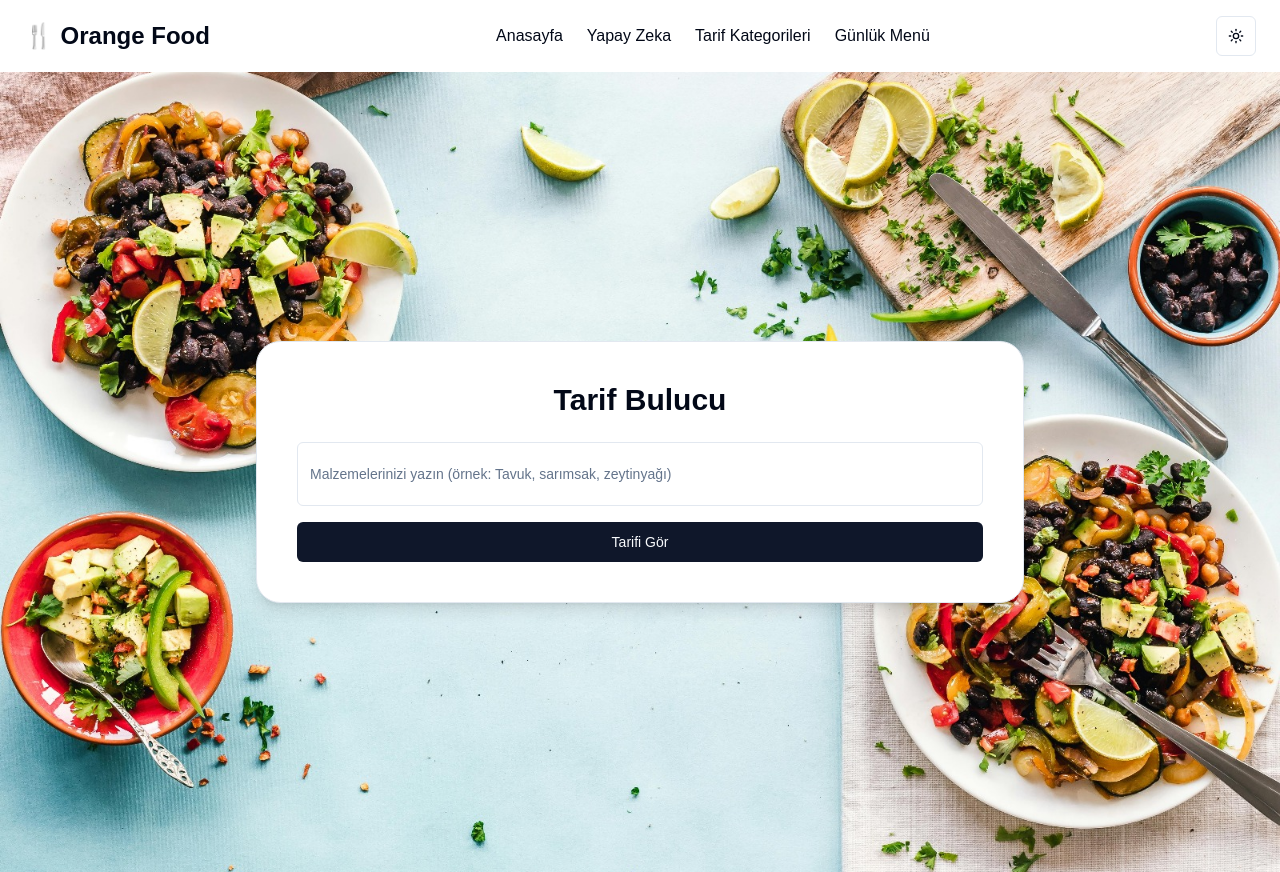
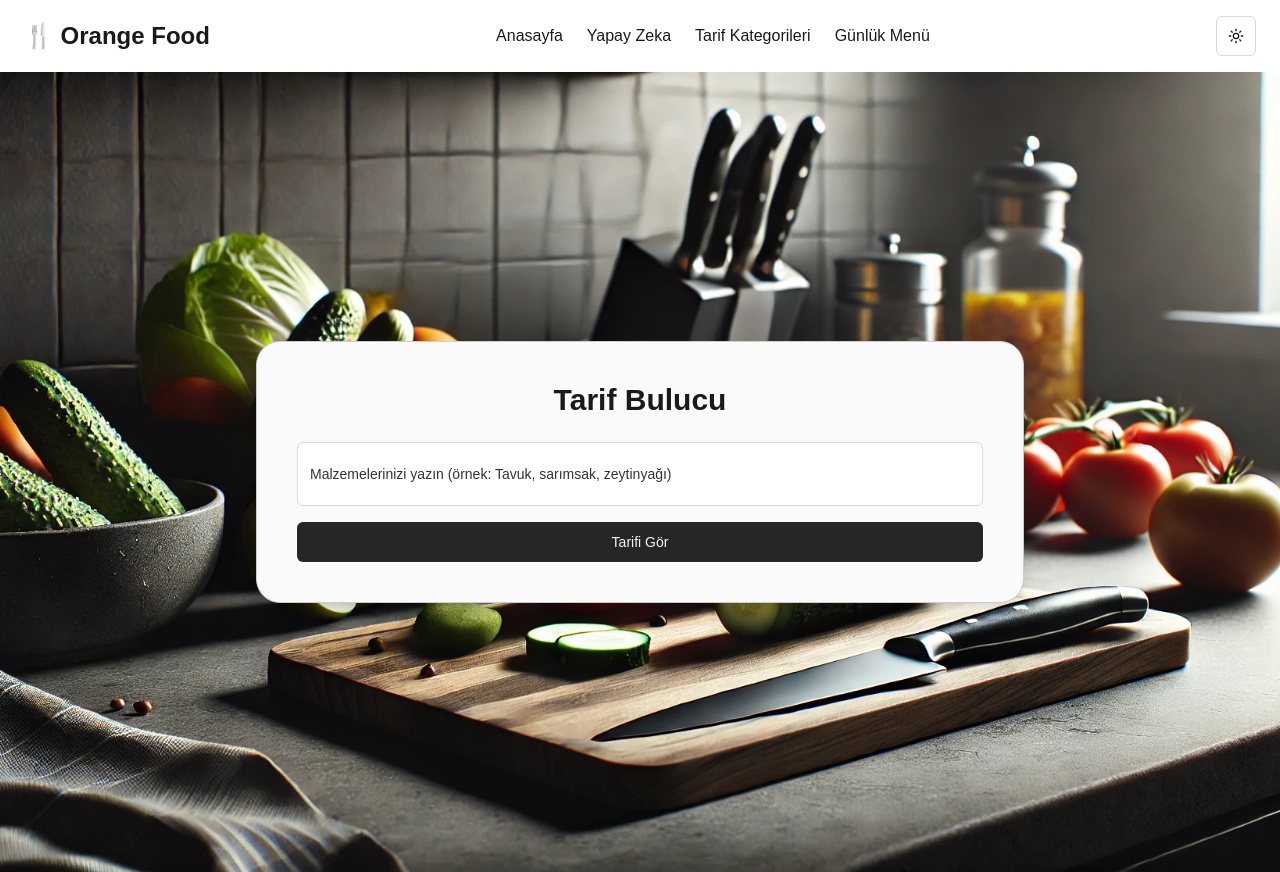
Before and after one commit to Furkanaslnn/orange-food, a Next.js app: page /ai-recipes in a window 1280 px wide. Built offline with nearby package versions, Linux system fonts and the light colour scheme.

Commit message:
categories

```diff
--- a/app/categories/page.tsx
+++ /dev/null
@@ -1,7 +0,0 @@
-import React from "react";
-
-const Categories = () => {
-  return <div>Categories</div>;
-};
-
-export default Categories;
--- a/app/components/Header.tsx
+++ b/app/components/Header.tsx
@@ -41,7 +41,7 @@ const Header = () => {
             Yapay Zeka
           </Link>
           <Link
-            href="/categories"
+            href="/foodrecipe"
             className="text-foreground dark:text-foreground hover:text-primary dark:hover:text-primary"
           >
             Tarif Kategorileri
@@ -96,7 +96,7 @@ const Header = () => {
                 Yapay Zeka
               </Link>
               <Link
-                href="/categories"
+                href="/foodrecipe"
                 className="hover:text-primary"
                 onClick={() => setMenuOpen(false)}
               >
--- a/app/components/HomePageCards.tsx
+++ b/app/components/HomePageCards.tsx
@@ -57,7 +57,7 @@ const HomePageCards = () => {
               <Button
                 variant="default"
                 className="w-full"
-                onClick={() => (window.location.href = "/categories")}
+                onClick={() => (window.location.href = "/foodrecipe")}
               >
                 İncele
               </Button>
--- /dev/null
+++ b/app/foodrecipe/Categories.tsx
@@ -0,0 +1,44 @@
+"use client";
+
+import React from "react";
+import { Button } from "@/components/ui/button";
+import { useCategory } from "./CategoryContext";
+
+const Categories = () => {
+  const { selectedCategory, setSelectedCategory } = useCategory();
+
+  const categories = [
+    "Kahvaltılık",
+    "Çorba",
+    "Ana Yemek",
+    "Etli",
+    "Sebzeli",
+    "Tatlı",
+    "Atıştırmalık",
+    "İçecek",
+    "Salata",
+    "Fast Food",
+  ];
+
+  return (
+    <div className="container mx-auto py-6 px-4">
+      <h1 className="text-2xl font-bold text-center mb-4 text-foreground">
+        Kategoriler
+      </h1>
+      <div className="flex flex-wrap justify-center gap-4">
+        {categories.map((category, index) => (
+          <Button
+            key={index}
+            variant={selectedCategory === category ? "ghost" : "outline"}
+            onClick={() => setSelectedCategory(category)} // Kategori seçimi
+            className="px-4 py-2 text-sm bg-card text-card-foreground hover:bg-muted hover:text-muted-foreground"
+          >
+            {category}
+          </Button>
+        ))}
+      </div>
+    </div>
+  );
+};
+
+export default Categories;
--- /dev/null
+++ b/app/foodrecipe/CategoryContext.tsx
@@ -0,0 +1,37 @@
+"use client";
+
+import React, { createContext, useContext, useState } from "react";
+
+// Context için Tip Tanımlamaları
+interface CategoryContextType {
+  selectedCategory: string;
+  setSelectedCategory: (category: string) => void;
+}
+
+// Varsayılan değer
+const CategoryContext = createContext<CategoryContextType | undefined>(
+  undefined
+);
+
+// Provider Bileşeni
+export const CategoryProvider: React.FC<{ children: React.ReactNode }> = ({
+  children,
+}) => {
+  const [selectedCategory, setSelectedCategory] =
+    useState<string>("Kahvaltılık");
+
+  return (
+    <CategoryContext.Provider value={{ selectedCategory, setSelectedCategory }}>
+      {children}
+    </CategoryContext.Provider>
+  );
+};
+
+// Context'i Kullanmak İçin Bir Hook
+export const useCategory = (): CategoryContextType => {
+  const context = useContext(CategoryContext);
+  if (!context) {
+    throw new Error("useCategory must be used within a CategoryProvider");
+  }
+  return context;
+};
--- /dev/null
+++ b/app/foodrecipe/categorymeals.tsx
@@ -0,0 +1,77 @@
+"use client";
+
+import React from "react";
+import { Button } from "@/components/ui/button";
+import {
+  Card,
+  CardContent,
+  CardFooter,
+  CardHeader,
+} from "@/components/ui/card";
+import { useCategory } from "./CategoryContext";
+
+interface Meal {
+  id: number;
+  name: string;
+  image: string;
+}
+
+interface Meals {
+  [key: string]: Meal[];
+}
+
+const meals: Meals = {
+  Kahvaltılık: [
+    { id: 1, name: "Menemen", image: "/images/menemen.jpg" },
+    { id: 2, name: "Sucuklu Yumurta", image: "/images/sucuklu-yumurta.jpg" },
+    { id: 3, name: "Peynir Tabağı", image: "/images/peynir-tabagi.jpg" },
+  ],
+  Çorba: [
+    { id: 4, name: "Mercimek Çorbası", image: "/images/mercimek-corbasi.jpg" },
+    { id: 5, name: "Ezogelin Çorbası", image: "/images/ezogelin.jpg" },
+    { id: 6, name: "Domates Çorbası", image: "/images/domates-corbasi.jpg" },
+  ],
+  "Ana Yemek": [
+    { id: 7, name: "Kuru Fasulye", image: "/images/kuru-fasulye.jpg" },
+    { id: 8, name: "Tavuk Sote", image: "/images/tavuk-sote.jpg" },
+    { id: 9, name: "Mantı", image: "/images/manti.jpg" },
+  ],
+};
+
+const CategoryMeals = () => {
+  const { selectedCategory } = useCategory();
+
+  return (
+    <div className="container mx-auto py-6 px-4">
+      <h2 className="text-2xl font-bold text-center mb-6 text-foreground">
+        {selectedCategory} Tarifleri
+      </h2>
+      <div className="grid grid-cols-1 sm:grid-cols-2 md:grid-cols-3 gap-6">
+        {meals[selectedCategory]?.map((meal: Meal) => (
+          <Card
+            key={meal.id}
+            className="bg-card text-card-foreground border border-border"
+          >
+            <CardHeader>
+              <img
+                src={meal.image}
+                alt={meal.name}
+                className="w-full h-40 object-cover rounded-t-md"
+              />
+            </CardHeader>
+            <CardContent>
+              <h3 className="text-lg font-semibold">{meal.name}</h3>
+            </CardContent>
+            <CardFooter>
+              <Button variant="outline" className="w-full">
+                Tarif Detayları
+              </Button>
+            </CardFooter>
+          </Card>
+        ))}
+      </div>
+    </div>
+  );
+};
+
+export default CategoryMeals;
--- /dev/null
+++ b/app/foodrecipe/page.tsx
@@ -0,0 +1,22 @@
+import React from "react";
+import Header from "../components/Header";
+
+import CategoryMeals from "./categorymeals";
+import { CategoryProvider } from "./CategoryContext";
+import Categories from "./categories";
+
+const FoodRecipe = () => {
+  return (
+    <div>
+      <Header />
+      <CategoryProvider>
+        <div className="container mx-auto">
+          <Categories />
+          <CategoryMeals />
+        </div>
+      </CategoryProvider>
+    </div>
+  );
+};
+
+export default FoodRecipe;
--- a/app/globals.css
+++ b/app/globals.css
@@ -9,29 +9,29 @@ body {
 @layer base {
   :root {
     --background: 0 0% 100%;
-    --foreground: 222.2 84% 4.9%;
-    --card: 0 0% 100%;
-    --card-foreground: 222.2 84% 4.9%;
-    --popover: 0 0% 100%;
-    --popover-foreground: 222.2 84% 4.9%;
-    --primary: 222.2 47.4% 11.2%;
-    --primary-foreground: 210 40% 98%;
-    --secondary: 210 40% 96.1%;
-    --secondary-foreground: 222.2 47.4% 11.2%;
-    --muted: 210 40% 96.1%;
-    --muted-foreground: 215.4 16.3% 46.9%;
-    --accent: 210 40% 96.1%;
-    --accent-foreground: 222.2 47.4% 11.2%;
-    --destructive: 0 84.2% 60.2%;
-    --destructive-foreground: 210 40% 98%;
-    --border: 214.3 31.8% 91.4%;
-    --input: 214.3 31.8% 91.4%;
-    --ring: 222.2 84% 4.9%;
-    --chart-1: 12 76% 61%;
-    --chart-2: 173 58% 39%;
-    --chart-3: 197 37% 24%;
-    --chart-4: 43 74% 66%;
-    --chart-5: 27 87% 67%;
+    --foreground: 0 0% 10%; /* Aydınlık temada daha koyu bir yazı rengi */
+    --card: 0 0% 98%; /* Kartların açık arka plan rengi */
+    --card-foreground: 0 0% 10%; /* Kartların yazı rengi */
+    --popover: 0 0% 98%; /* Popover açık arka plan rengi */
+    --popover-foreground: 0 0% 10%; /* Popover yazı rengi */
+    --primary: 0 0% 15%; /* Daha koyu bir birincil renk */
+    --primary-foreground: 0 0% 95%; /* Daha açık bir yazı rengi */
+    --secondary: 0 0% 85%; /* Daha nötr bir renk */
+    --secondary-foreground: 0 0% 10%;
+    --muted: 0 0% 90%; /* Daha koyu muted rengi */
+    --muted-foreground: 0 0% 20%;
+    --accent: 0 0% 70%; /* Accent rengi */
+    --accent-foreground: 0 0% 10%; /* Accent yazı rengi */
+    --destructive: 0 84.2% 50%; /* Daha koyu kırmızı destructive */
+    --destructive-foreground: 0 0% 90%; /* Destructive yazı rengi */
+    --border: 0 0% 80%; /* Daha koyu border rengi */
+    --input: 0 0% 85%; /* Daha koyu input arka planı */
+    --ring: 0 0% 10%; /* Daha koyu bir ring rengi */
+    --chart-1: 0 0% 20%; /* Daha koyu grafik rengi */
+    --chart-2: 0 0% 30%;
+    --chart-3: 0 0% 40%;
+    --chart-4: 0 0% 50%;
+    --chart-5: 0 0% 60%;
     --radius: 0.5rem;
   }
   .dark {
@@ -54,11 +54,11 @@ body {
     --border: 0 0% 20%; /* Daha koyu border rengi */
     --input: 0 0% 20%; /* Daha koyu input rengi */
     --ring: 0 0% 30%; /* Daha koyu ring rengi */
-    --chart-1: 220 70% 50%; /* Chart renkleri */
-    --chart-2: 160 60% 45%;
-    --chart-3: 30 80% 55%;
-    --chart-4: 280 65% 60%;
-    --chart-5: 340 75% 55%;
+    --chart-1: 0 0% 40%; /* Grafik renkleri nötrleştirildi */
+    --chart-2: 0 0% 50%;
+    --chart-3: 0 0% 60%;
+    --chart-4: 0 0% 70%;
+    --chart-5: 0 0% 80%;
   }
 }
 
```
Also changed, not shown: public/background.png.
